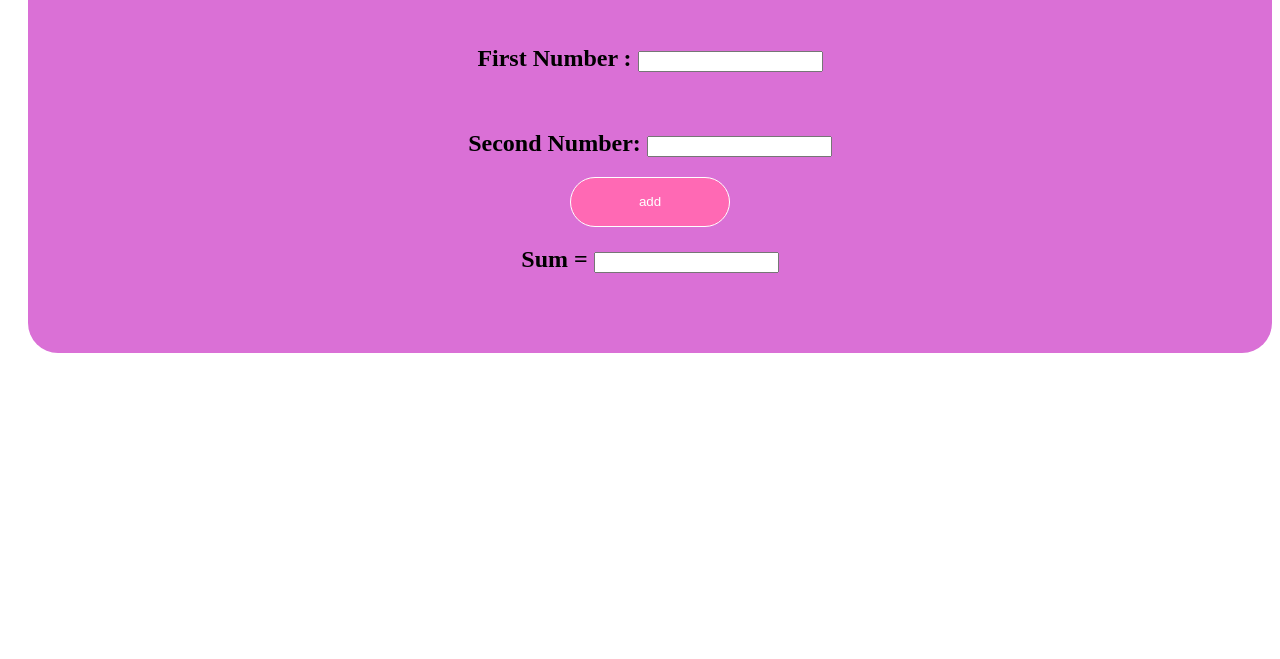
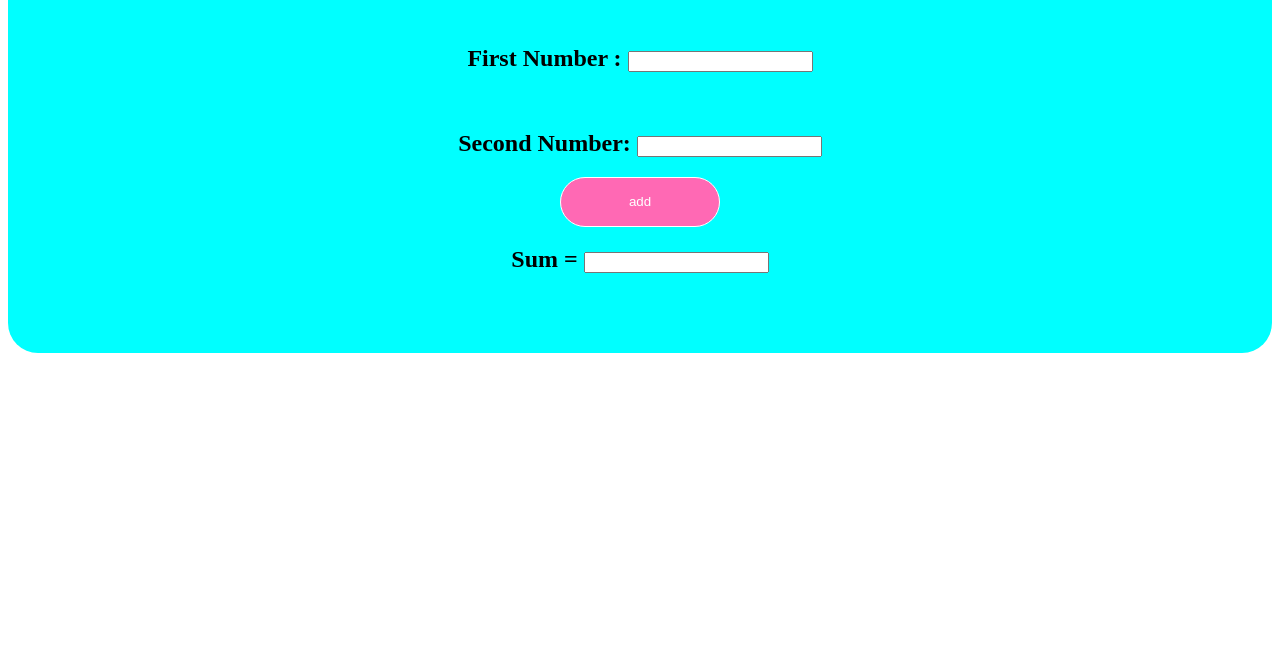
Before and after one commit to p1x1ee/add, a plain HTML site: page index.html in a window 1280 px wide. Shown: the part 141-800 px from the top of the page. Drawn offline with Linux system fonts and the light colour scheme.

Commit message:
Update index.html

```diff
--- a/index.html
+++ b/index.html
@@ -14,12 +14,12 @@
       width: 80%
 
       border-radius:auto;
-      margin-left: 20px;
+
       padding-right: 10%;
       padding-left: 10%;
       padding-top: 60px;
       padding-bottom: 60px;
-      background-color:orchid;
+      background-color:#00FFFF;
     }
     .button {
       width:160px;
```
